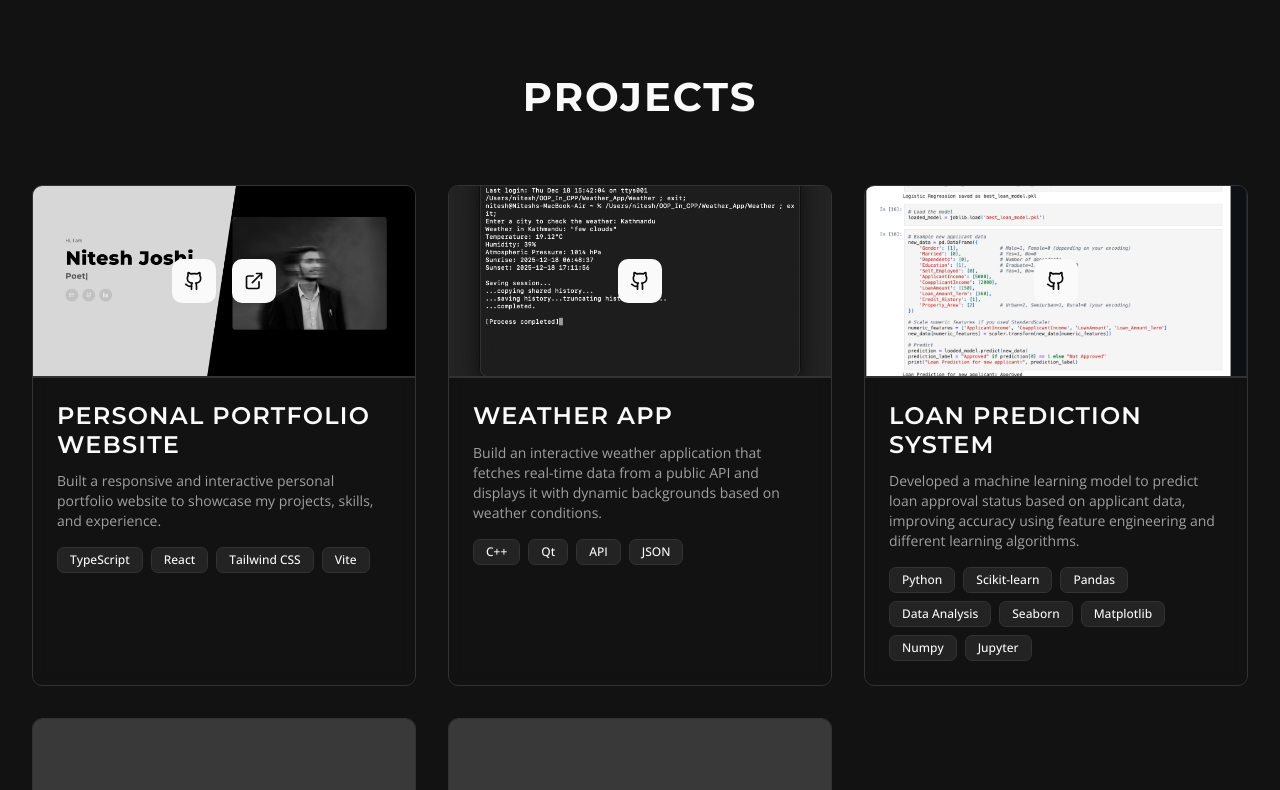
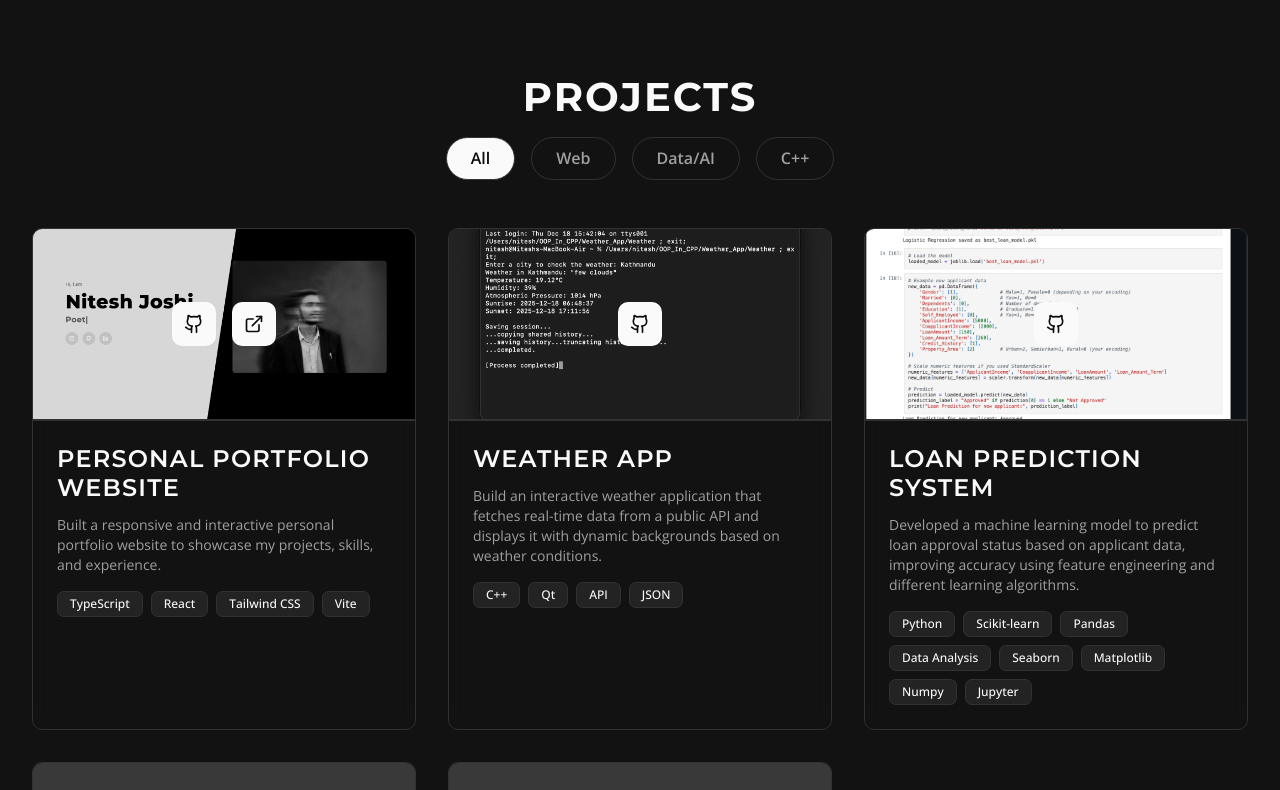
Before and after one commit to Niteshh-DeV/portfolio, a React (Vite) app: page / in a window 1280 px wide. Shown: the part 2700-3490 px from the top of the page. Built offline with nearby package versions, Linux system fonts and the light colour scheme; a web font is replaced by a local one.

Commit message:
Added Sort Feature

```diff
--- a/src/components/Projects.tsx
+++ b/src/components/Projects.tsx
@@ -12,6 +12,7 @@ export function Projects() {
   const ref = useRef(null);
   const isInView = useInView(ref, { once: true, margin: "-100px" });
   const [hoveredProject, setHoveredProject] = useState<number | null>(null);
+  const [activeFilter, setActiveFilter] = useState('All');
   const { triggerHaptic } = useHaptic();
 
   const projects = [
@@ -57,6 +58,16 @@ export function Projects() {
     }
   ];
 
+  const filters = ['All', 'Web', 'Data/AI', 'C++'];
+
+  const filteredProjects = projects.filter(project => {
+    if (activeFilter === 'All') return true;
+    if (activeFilter === 'Web') return project.tags.includes('React');
+    if (activeFilter === 'Data/AI') return project.tags.includes('Python');
+    if (activeFilter === 'C++') return project.tags.includes('C++');
+    return true;
+  });
+
   return (
     <section id="projects" className="py-20 px-4 sm:px-6 lg:px-8 bg-[rgb(var(--muted))]/30">
       <div className="max-w-7xl mx-auto">
@@ -65,15 +76,40 @@ export function Projects() {
           initial={{ opacity: 0, y: 50 }}
           animate={isInView ? { opacity: 1, y: 0 } : {}}
           transition={{ duration: 0.6 }}
-          className="text-center mb-16"
+          className="text-center mb-10"
         >
           <h2 className="mb-4 uppercase tracking-wider">Projects</h2>
         </motion.div>
 
-        <div className="grid md:grid-cols-2 lg:grid-cols-3 gap-8">
-          {projects.map((project, index) => (
+        {/* Filter Bar */}
+        <motion.div
+          initial={{ opacity: 0, y: 20 }}
+          animate={isInView ? { opacity: 1, y: 0 } : {}}
+          transition={{ duration: 0.6, delay: 0.2 }}
+          className="flex flex-wrap justify-center gap-4 mb-12"
+        >
+          {filters.map((filter) => (
+            <button
+              key={filter}
+              onClick={() => {
+                setActiveFilter(filter);
+                triggerHaptic('light');
+              }}
+              className={`px-6 py-2 rounded-full border border-[rgb(var(--border))] transition-all font-semibold tracking-wide ${
+                activeFilter === filter
+                  ? 'bg-[rgb(var(--foreground))] text-[rgb(var(--background))] border-[rgb(var(--foreground))]'
+                  : 'bg-[rgb(var(--muted))]/50 text-[rgb(var(--muted-foreground))] hover:border-[rgb(var(--foreground))] hover:text-[rgb(var(--foreground))]'
+              }`}
+            >
+              {filter}
+            </button>
+          ))}
+        </motion.div>
+
+        <motion.div layout className="grid md:grid-cols-2 lg:grid-cols-3 gap-8">
+          {filteredProjects.map((project, index) => (
             <motion.div
-              key={project.title}
+              layout
               initial={{ opacity: 0, y: 50 }}
               animate={isInView ? { opacity: 1, y: 0 } : {}}
               transition={{ duration: 0.6, delay: index * 0.1 }}
@@ -147,7 +183,7 @@ export function Projects() {
               </div>
             </motion.div>
           ))}
-        </div>
+        </motion.div>
       </div>
     </section>
   );
```
